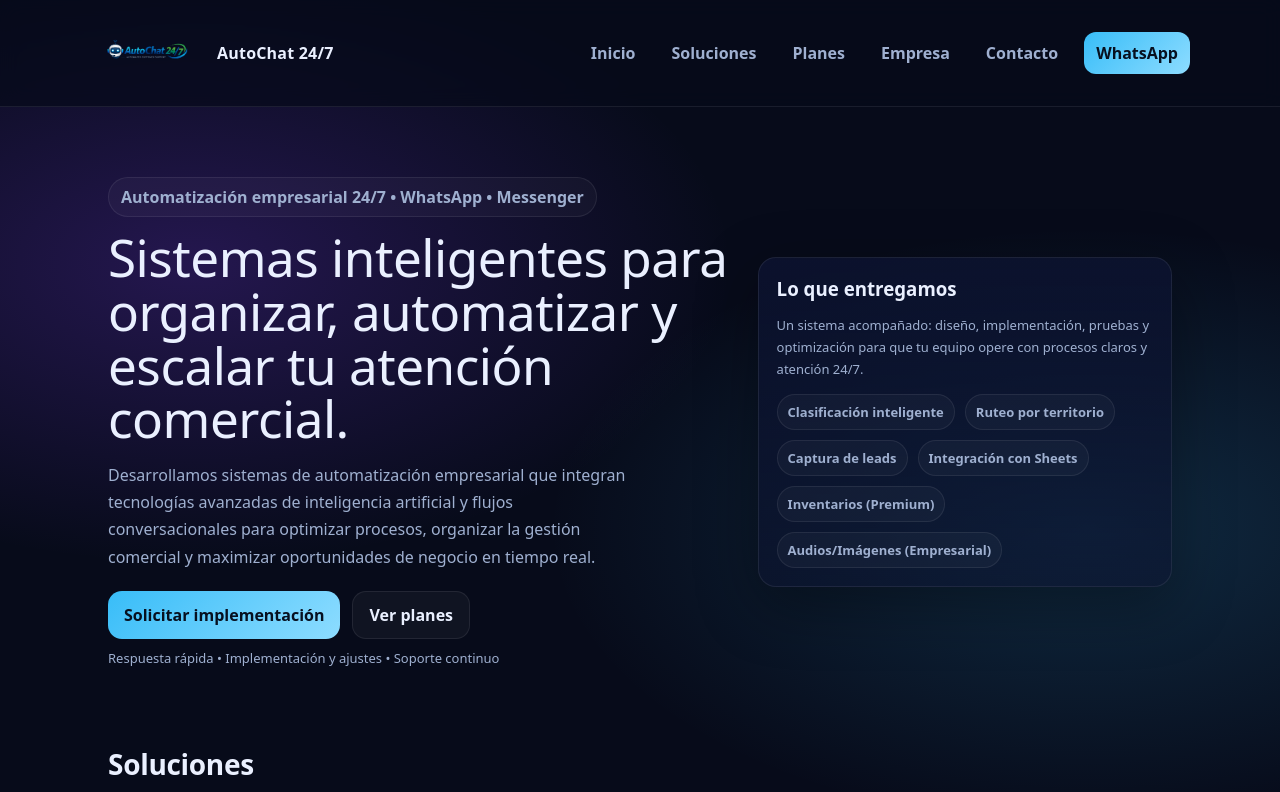
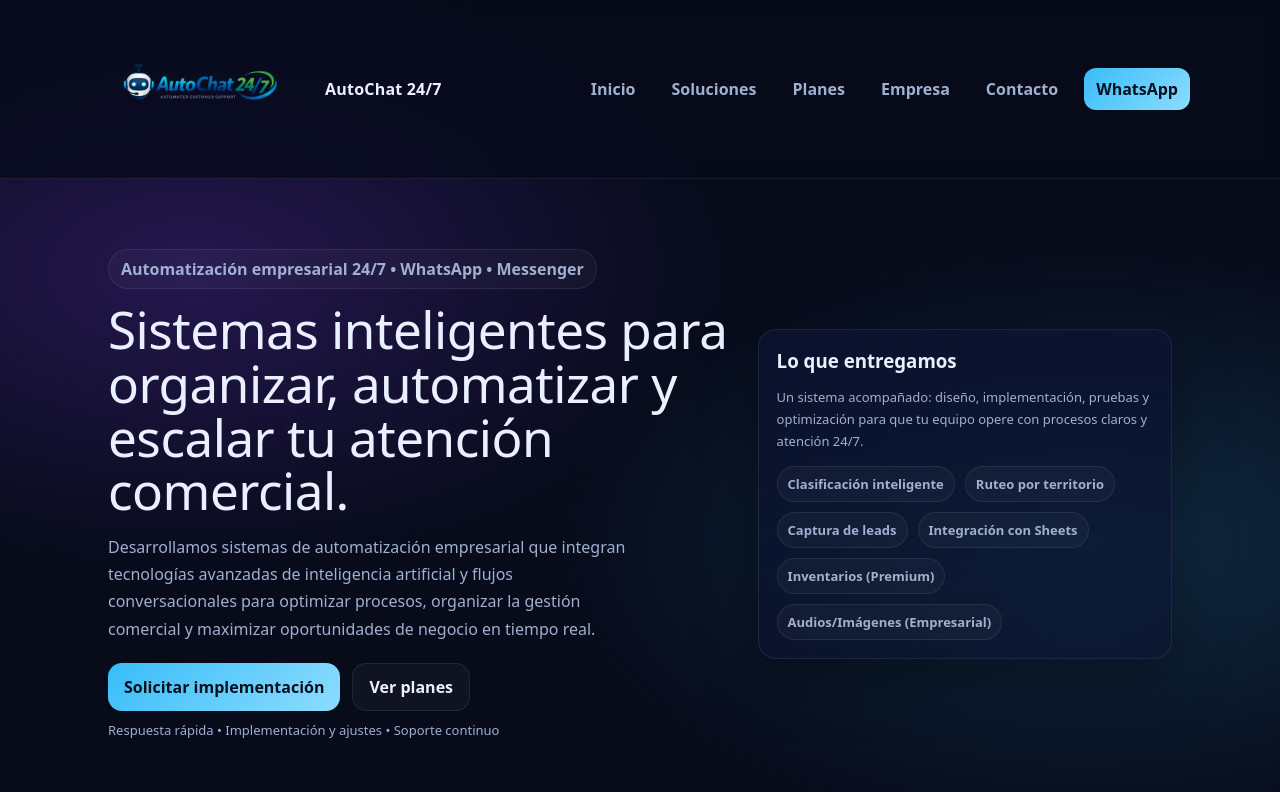
Before and after one commit to autochat247-web/autochat247ec.com, a plain HTML site: page index.html in a window 1280 px wide. Shown: the top 792 px of the page. Drawn offline with Linux system fonts and the light colour scheme.

Commit message:
Update index.html

```diff
--- a/index.html
+++ b/index.html
@@ -14,7 +14,7 @@
   <div class="nav">
     <div class="container nav-inner">
       <a class="brand" href="index.html">
-  <img src="assets/logo.png" alt="AutoChat 24/7" style="height:78px; width:auto;">
+  <img src="assets/logo.png" alt="AutoChat 24/7" style="height:150px; width:auto;">
   <span>AutoChat 24/7</span>
 </a>
 
```
